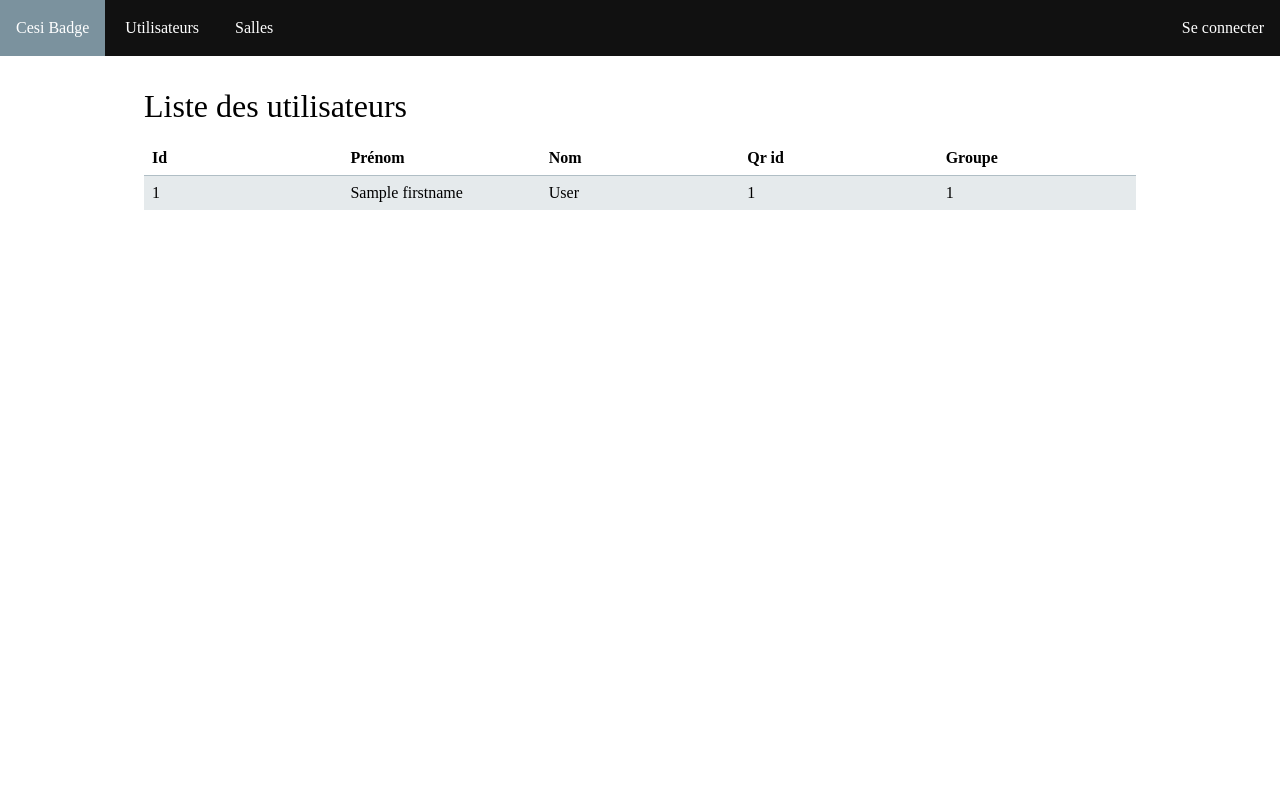
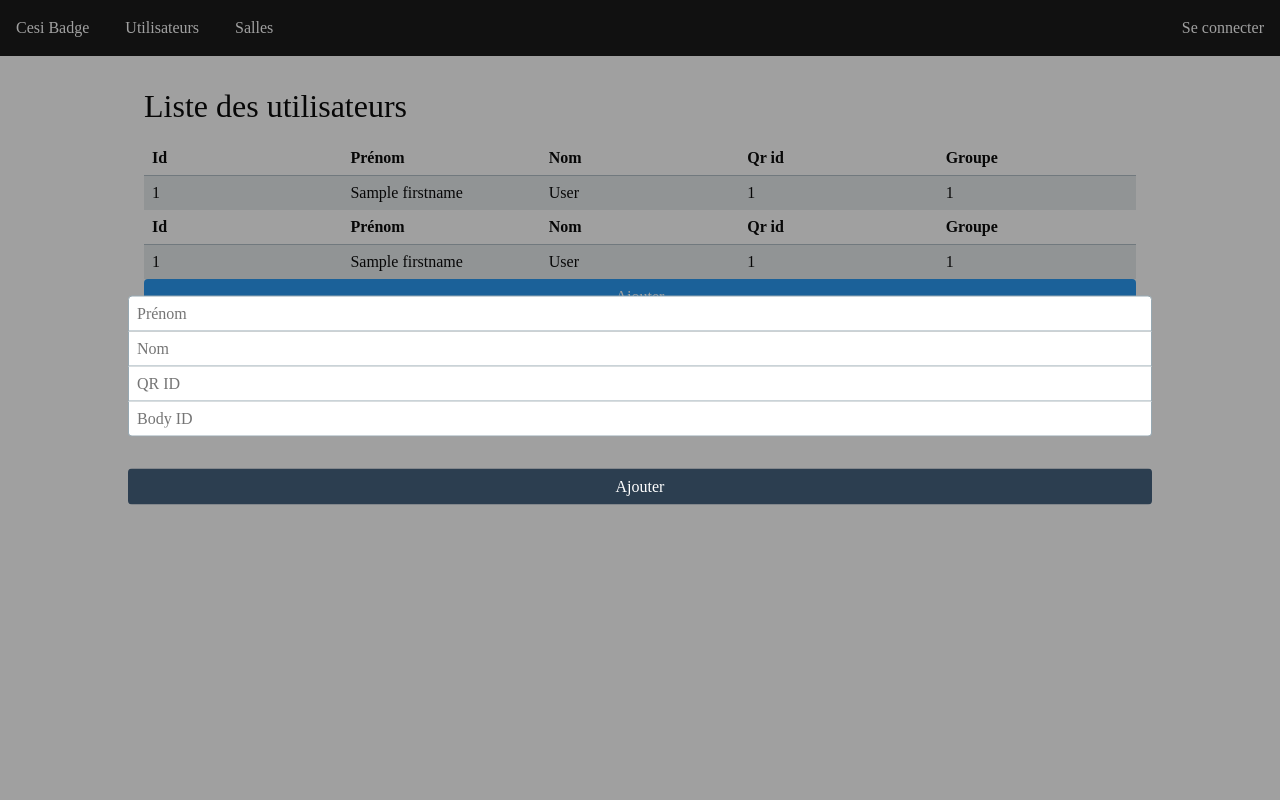
Before and after one commit to jimlry/cesibadge, a Flask app: template admin/raspweb/templates/userlist.html in a window 1280 px wide. Run offline with Flask 2, Linux system fonts and the light colour scheme; the template is opened without the code that fills it: most values are stand-ins (such as "Sample title", 1, 10 or a date in 2020); some libraries are stand-ins or nearby versions.

Commit message:
Ajout création utilisateur

```diff
--- a/admin/raspweb/templates/userlist.html
+++ b/admin/raspweb/templates/userlist.html
@@ -28,6 +28,73 @@
             {% endfor %}
             </tbody>
         </table>
+
+        <table class="c-table c-table--striped">
+            <thead class="c-table__head">
+            <tr class="c-table__row c-table__row--heading">
+                <th class="c-table__cell">Id</th>
+                <th class="c-table__cell">Prénom</th>
+                <th class="c-table__cell">Nom</th>
+                <th class="c-table__cell">Qr id</th>
+                <th class="c-table__cell">Groupe</th>
+            </tr>
+            </thead>
+            <tbody class="c-table__body">
+            {% for badger in badgerBeanList %}
+                <tr class="c-table__row">
+                    <td class="c-table__cell">{{ badger.id }}</td>
+                    <td class="c-table__cell">{{ badger.firstname }}</td>
+                    <td class="c-table__cell">{{ badger.lastname }}</td>
+                    <td class="c-table__cell">{{ badger.qrId }}</td>
+                    <td class="c-table__cell">{{ badger.bodyId }}</td>
+                </tr>
+            {% endfor %}
+            </tbody>
+        </table>
+        <button class="c-button c-button--info c-button--block" type="submit">Ajouter</button>
+
+    </div>
+
+    <div class="c-overlay"></div>
+        <div class="o-modal o-modal--ghost">
+            <form action="{{ url_for('badgerlist') }}" method=post>
+                <div class="o-form-element">
+                    <div class="c-input-group c-input-group--stacked">
+                        <div class="o-field">
+                            <input
+                                class="c-field"
+                                placeholder="Prénom"
+                                type="text"
+                                name="firstname" />
+                        </div>
+                        <div class="o-field">
+                            <input
+                                class="c-field"
+                                placeholder="Nom"
+                                type="text"
+                                name="lastname" />
+                        </div>
+                        <div class="o-field">
+                            <input
+                                class="c-field"
+                                placeholder="QR ID"
+                                type="text"
+                                name="qrId" />
+                        </div>
+                        <div class="o-field">
+                            <input
+                                class="c-field"
+                                placeholder="Body ID"
+                                type="text"
+                                name="bodyId" />
+                        </div>
+                    </div>
+                </div>
+                <div class="o-form-element">
+                    <button class="c-button c-button--brand c-button--block" type="submit">Ajouter</button>
+                </div>
+            </form>
+        </div>
     </div>
 
 {% endblock %}
--- a/admin/raspweb/views.py
+++ b/admin/raspweb/views.py
@@ -2,6 +2,7 @@
 from raspweb import app
 from flask import render_template, request, session, url_for, redirect
 from models import BadgerModel, RoomModel, PresenceModel, BodyModel, AdminModel
+from beans import BadgerBean
 import json
 import datetime, calendar, os
 
@@ -45,14 +46,26 @@ def logout():
     return redirect(url_for('login'))
 
 
-@app.route('/badgerlist')
+@app.route('/badgerlist', methods=['GET', 'POST'])
 def badgerlist():
     if not session.get('logged_in'):
         return redirect(url_for('login'))
 
     badgerModel = BadgerModel()
+
+    if request.method == 'POST':
+        badgerBean = BadgerBean(
+            0,
+            request.form['firstname'],
+            request.form['lastname'],
+            request.form['qrId'],
+            request.form['bodyId']
+        )
+        badgerModel.postBadger(badgerBean)
+
+    badgerBeanList = badgerModel.getBadgerBeanList()
     badgerList = badgerModel.getBadgerList()
-    return render_template('userlist.html', badgerList=badgerList)
+    return render_template('userlist.html', badgerList=badgerList, badgerBeanList=badgerBeanList)
 
 
 @app.route('/roomlist')
@@ -105,7 +118,6 @@ def verify_user():
     # Récupération de l'id du qr_code
     request_param = request.form["id"]
     qrId = request_param.split("=")[1]
-
     # Requete SQL
     badgerModel = BadgerModel()
     badgerId = badgerModel.getBadgerIdFromQrId(qrId)
@@ -119,6 +131,8 @@ def verify_user():
 @app.route('/update_presence', methods=['POST'])
 def update_presence():
     #Récupération de l'id de l'utilisateur a updater
+    print 'REQUEST'
+
     jsonBadgerId = json.loads(request.form["id"])
     badgerId = jsonBadgerId["id"]
 
@@ -127,21 +141,15 @@ def update_presence():
 
     #Requete SQL- Varie en fonction de si on est le matin ou l'aprem, et si l'utilisateur
     #est dans la table présence ou non
-    #Renvoie True si un update se fait, false si aucun update
     presenceModel = PresenceModel()
-    presence = presenceModel.getPresenceByBadgerId(badgerId)
-    print presence
+    result = presenceModel.getPresenceByBadgerId(badgerId)
 
-    if presence is None:
-        presenceModel = PresenceModel()
-        presenceModel.postPresence(badgerId, roomId, fieldToUpdate)
-        # Return les résultats
-        return json.dumps(True)
-    else:
-        # Return les résultats
-        return json.dumps(False)
+    print 'insert'
+    presenceModel = PresenceModel()
+    presenceModel.postPresence(badgerId, roomId, fieldToUpdate)
 
-
+    # Return les résultats
+    return json.dumps(True)
 
 #Permet de savoir si l'utilisateur badge le matin ou l'aprem
 def get_field_to_update():
```
Also changed, not shown: admin/raspweb/beans.py (added, +14 -0 lines), admin/raspweb/models.py (+71 -45 lines). Lines whose indentation alone changed are shown as unchanged.
